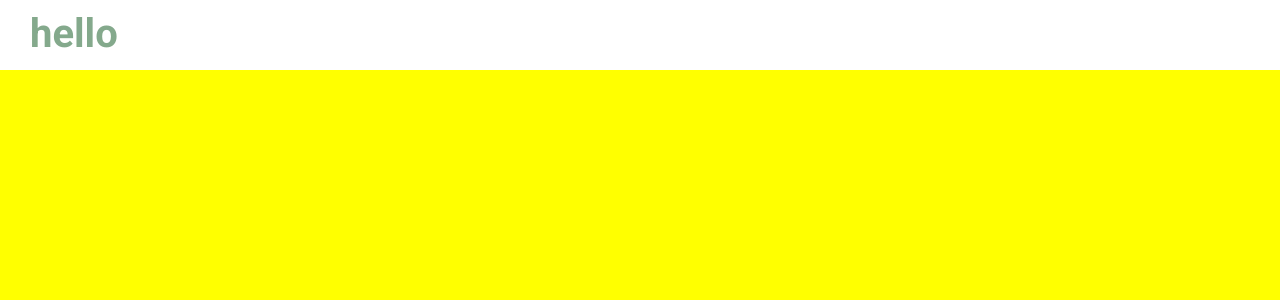
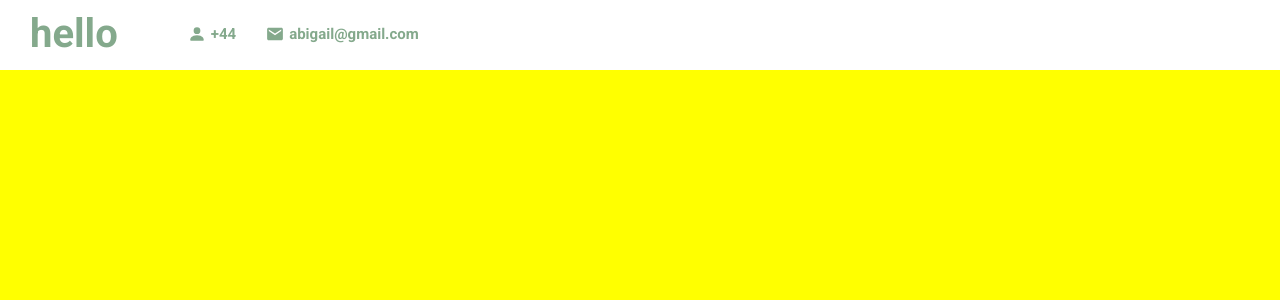
Before and after one commit to abigailmgarcia/React-Portfolio2, a React (Create React App) app in the folder abigails-portfolio/: page / in a window 1280 px wide. Shown: the top 300 px of the page. Built offline with nearby package versions, Linux system fonts and the light colour scheme.

Commit message:
styled icons

```diff
--- a/abigails-portfolio/src/components/navbar/Navbar.jsx
+++ b/abigails-portfolio/src/components/navbar/Navbar.jsx
@@ -1,5 +1,7 @@
 import React from 'react'
 import "./navbar.scss"
+import { BsFillPersonFill } from "react-icons/bs"
+import { IoMdMail } from "react-icons/io";
 
 export default function Navbar() {
   return (
@@ -8,7 +10,12 @@ export default function Navbar() {
           <div className="left">
             <a href="#intro" className='logo'>hello</a>
             <div className="itemcontainer">
-
+              <BsFillPersonFill className='icon'/>
+              <span> +44 </span>
+            </div>
+            <div className="itemcontainer">
+              < IoMdMail className='icon' />
+              <span> abigail@gmail.com </span>
             </div>
           </div>
           <div className="right">
--- a/abigails-portfolio/src/components/navbar/navbar.scss
+++ b/abigails-portfolio/src/components/navbar/navbar.scss
@@ -16,12 +16,31 @@
         justify-content: space-between;
 
         .left{
+            display: flex;
+            align-items: center;
 
             .logo{
                 font-size: 40px;
                 font-weight: 700;
                 text-decoration: none;
                 color: inherit;
+                margin-right: 40px;
+            }
+
+            .itemcontainer{
+                display: flex;
+                align-items: center;
+                margin-left: 30px;
+
+                .icon{
+                    font-size: 18px;
+                    margin-right: 5px;
+                }
+
+                span{
+                    font-size: 15px;
+                    font-weight: 700;
+                }
             }
         }
     }
```
